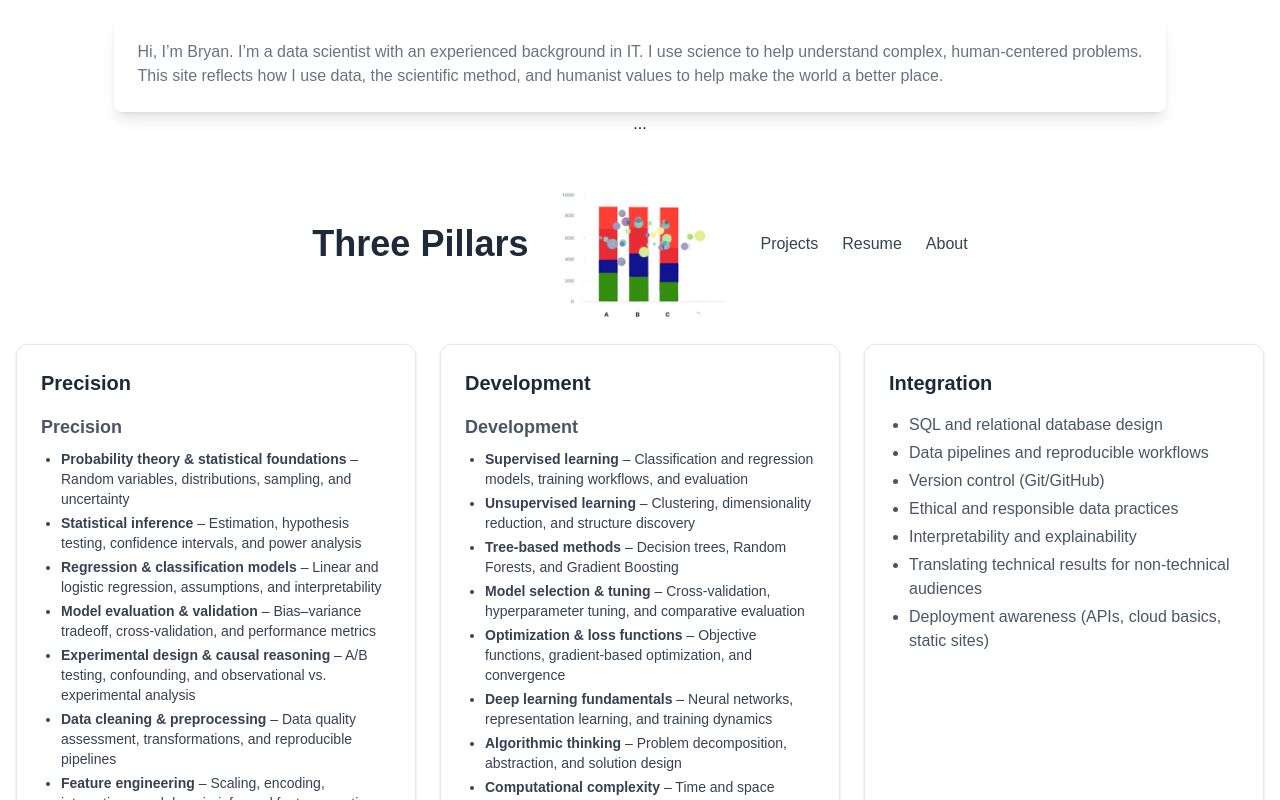
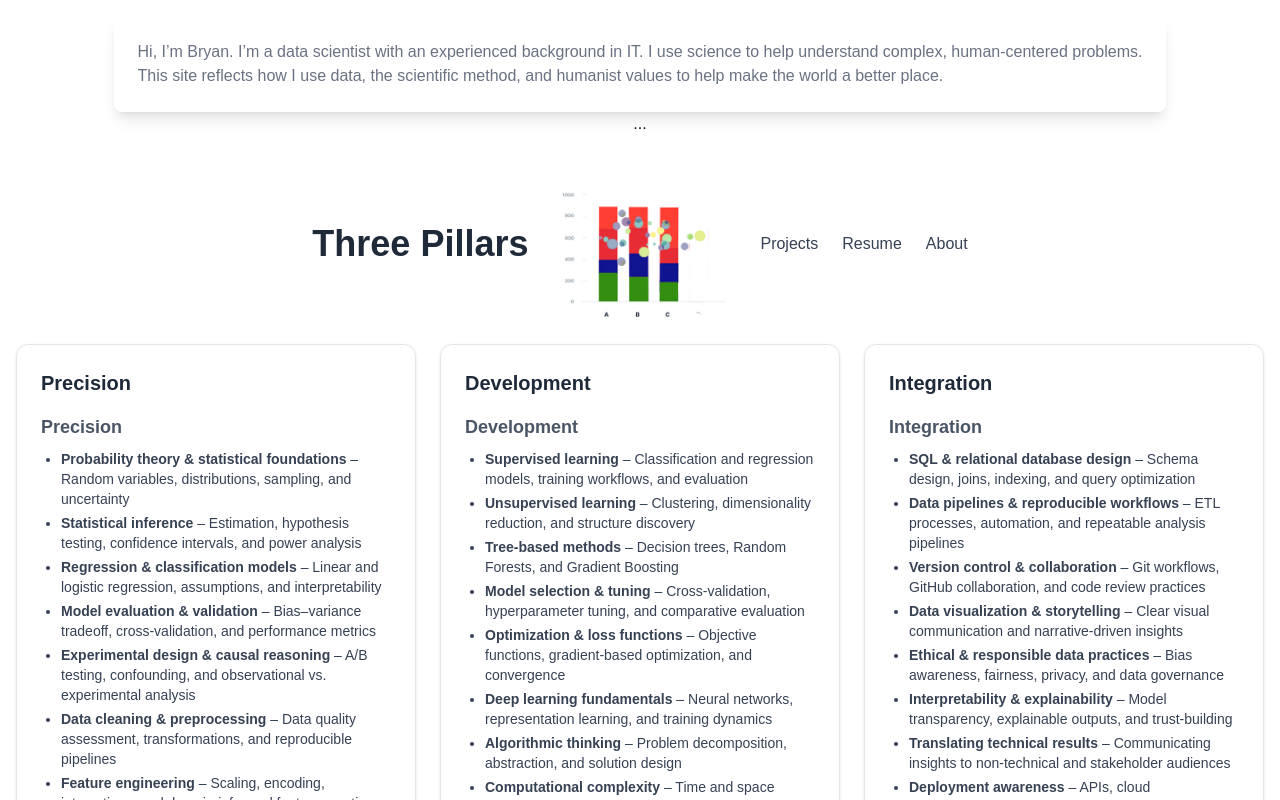
Before and after one commit to BryanB-prog/ThreePillars, a Next.js app: page / in a window 1280 px wide. Shown: the top 800 px of the page. Built offline with nearby package versions, Linux system fonts and the light colour scheme.

Commit message:
Refactor HomePage component structure and content

```diff
--- a/app/page.tsx
+++ b/app/page.tsx
@@ -87,15 +87,19 @@ const HomePage: React.FC = () => {
   </Card>
 
   <Card title="Integration">
-    <ul className="list-disc pl-5 space-y-1">
-      <li>SQL and relational database design</li>
-      <li>Data pipelines and reproducible workflows</li>
-      <li>Version control (Git/GitHub)</li>
-      <li>Ethical and responsible data practices</li>
-      <li>Interpretability and explainability</li>
-      <li>Translating technical results for non-technical audiences</li>
-        <li>Deployment awareness (APIs, cloud basics, static sites)</li>
-    </ul>
+   <h3 className="text-lg font-semibold mb-2">Integration</h3>
+  <ul className="list-disc pl-5 space-y-1 text-sm text-gray-700">
+    <li><strong>SQL & relational database design</strong> – Schema design, joins, indexing, and query optimization</li>
+    <li><strong>Data pipelines & reproducible workflows</strong> – ETL processes, automation, and repeatable analysis pipelines</li>
+    <li><strong>Version control & collaboration</strong> – Git workflows, GitHub collaboration, and code review practices</li>
+    <li><strong>Data visualization & storytelling</strong> – Clear visual communication and narrative-driven insights</li>
+    <li><strong>Ethical & responsible data practices</strong> – Bias awareness, fairness, privacy, and data governance</li>
+    <li><strong>Interpretability & explainability</strong> – Model transparency, explainable outputs, and trust-building</li>
+    <li><strong>Translating technical results</strong> – Communicating insights to non-technical and stakeholder audiences</li>
+    <li><strong>Deployment awareness</strong> – APIs, cloud fundamentals, and static site deployments</li>
+    <li><strong>Documentation & knowledge sharing</strong> – Clear documentation, READMEs, and reproducible reporting</li>
+    <li><strong>End-to-end system integration</strong> – Connecting data, models, and insights into usable systems</li>
+  </ul>
   </Card>
 </div>
 
```
